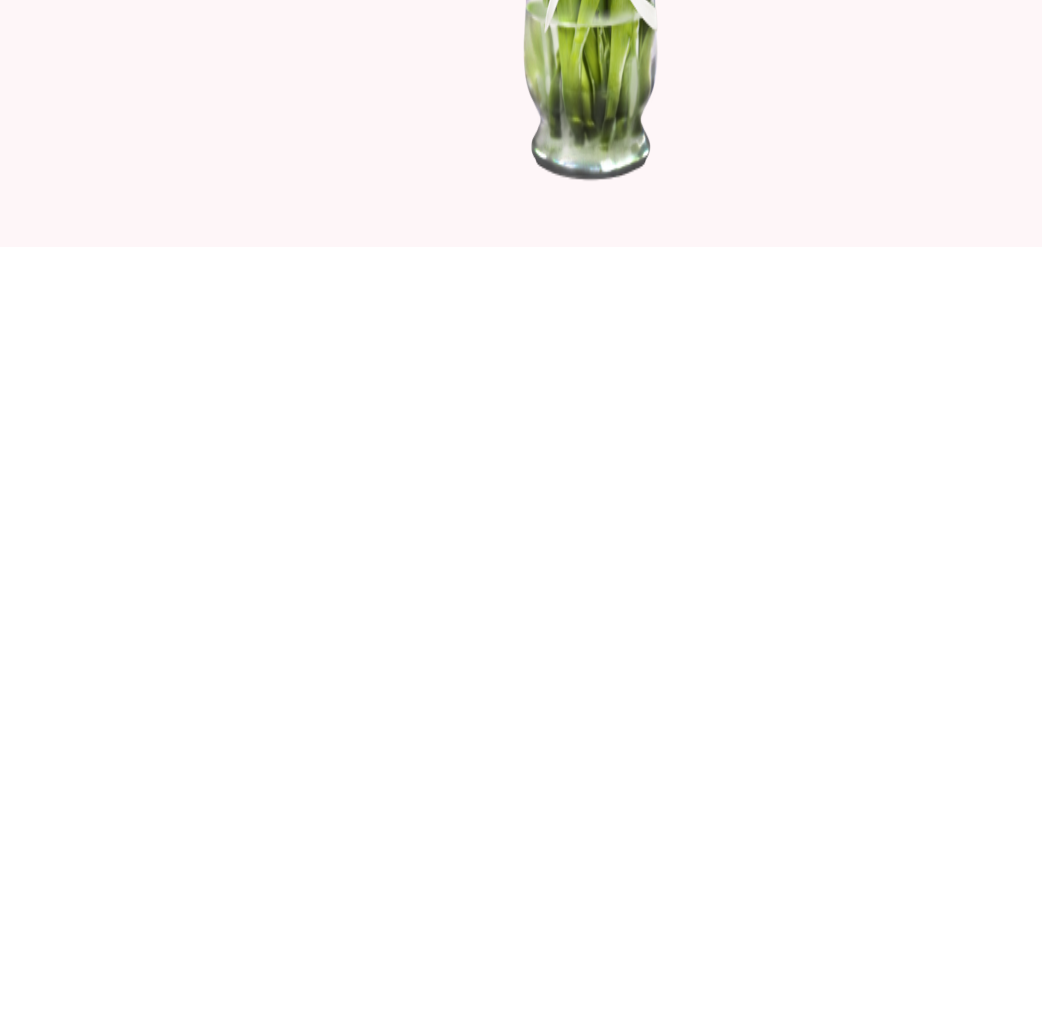
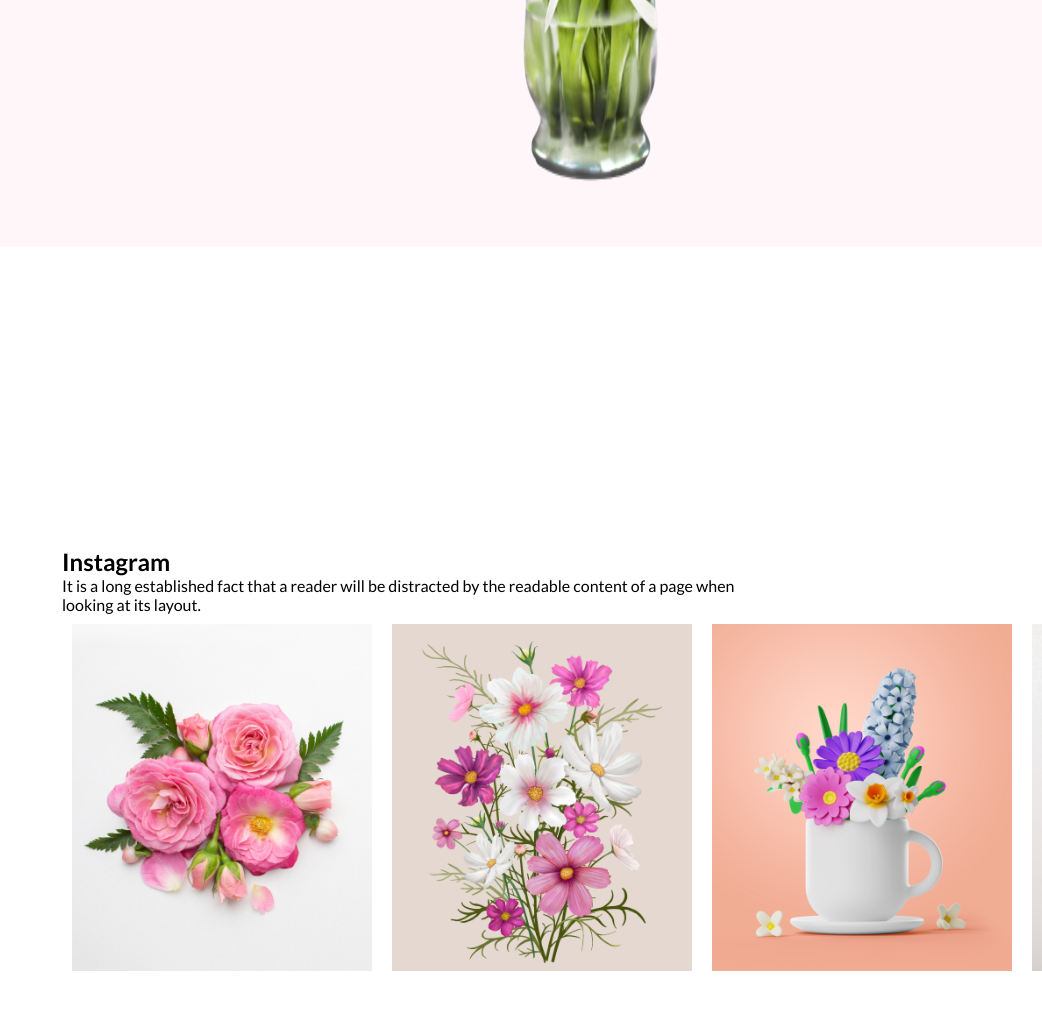
Before and after one commit to sabbir-noyon/a1_phreo, a plain HTML site: page index.html in a window 1280 px wide. Shown: the part 2541-3550 px from the top of the page, without its empty margins (238-1280 px from the left). Before the commit the page ends 2788 px from the top, so only its background shows below. Drawn offline with Linux system fonts and the light colour scheme.

Commit message:
instagram area updated

```diff
--- a/index.html
+++ b/index.html
@@ -68,6 +68,28 @@
 
 
 
+        <!--instagram-area-start-->
+
+        <div class="instagram-area-container">
+
+            <div class="instagram-area-texts">
+                <h2 class="instagram-area-title">Instagram</h2>
+                <p class="instagram-area-description">It is a long established fact that a reader will be distracted by the readable content of a page when looking at its layout.</p>
+            </div>
+
+            <div class="instagram-area-images">
+                <img class="instagram-image" src="images/Flower 01.png" alt="">
+                <img class="instagram-image"src="images/Rectangle 4.png" alt="">
+                <img class="instagram-image"src="images/Rectangle 5.png" alt="">
+                <img class="instagram-image"src="images/Rectangle 6.png" alt="">
+
+            </div>
+
+
+        </div>
+
+
+
 
 
 
--- a/style.css
+++ b/style.css
@@ -155,3 +155,25 @@ line-height: normal;
 
 
 /* hot-deal-section-end */
+
+
+
+/* instagram-area-start */
+
+
+.instagram-area-container{
+    padding:300px;
+    background-color: #FFF;
+}
+
+
+
+.instagram-area-images{
+    display: flex;
+
+}
+
+.instagram-image{
+    margin: 10px;
+    width: 300px;
+}
```
Also changed, not shown: images/Flower 01.png (added), images/Rectangle 4.png (added), images/Rectangle 5.png (added), images/Rectangle 6.png (added).
